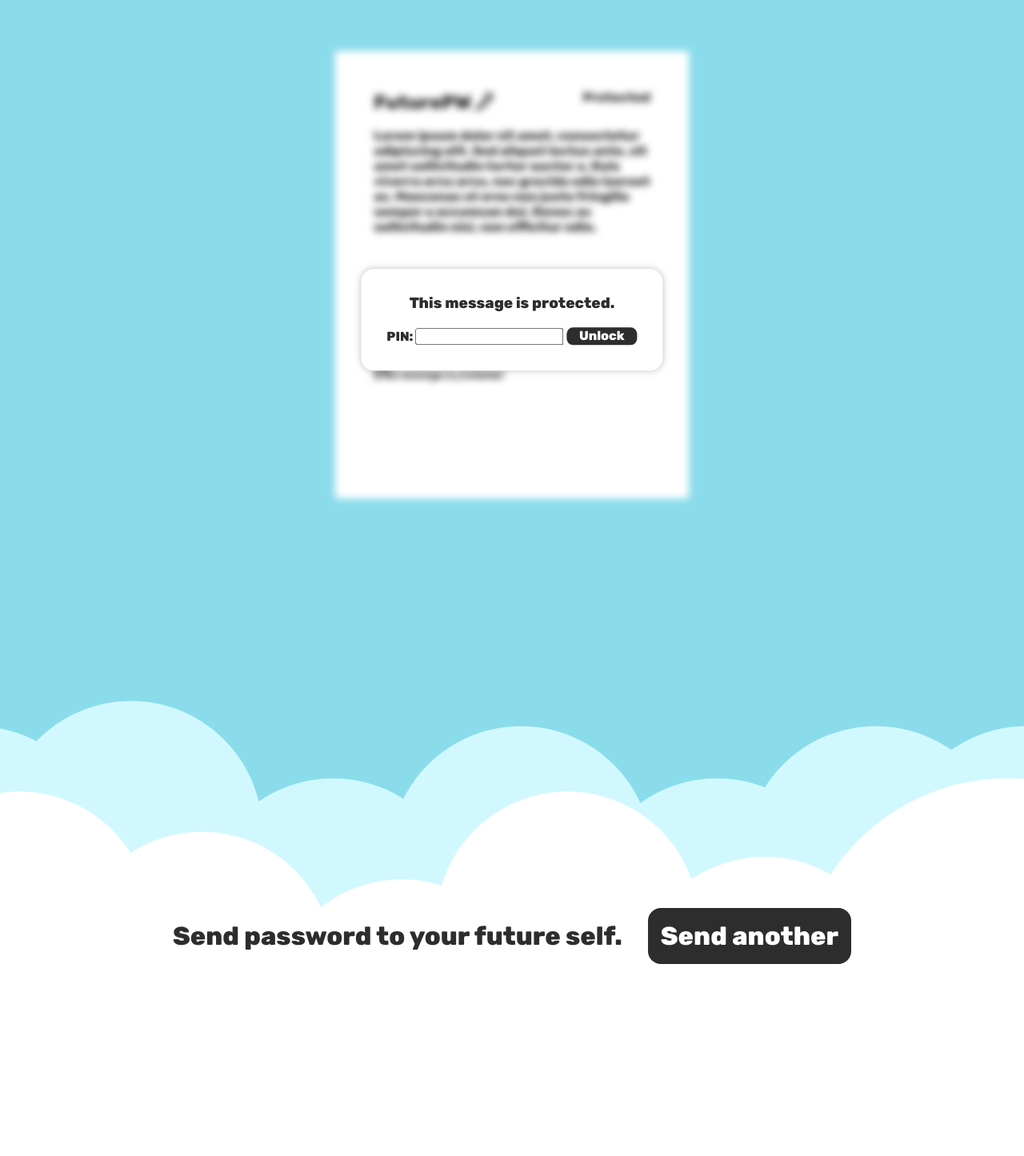
After one commit to lightly-toasted/FuturePW, a Flask app: template templates/secured.html in a window 1280 px wide. The commit adds this page. Shown: the top 1445 px of the page at 80% size. Run offline with Flask 3, Linux system fonts and the light colour scheme; the template is opened without the code that fills it, so the values that code supplies are empty.

Commit message:
feat: add pin protection

```diff
--- a/app.py
+++ b/app.py
@@ -1,5 +1,5 @@
 import os, json, base64, urllib.parse, datetime, hashlib
-from flask import Flask, render_template, request, redirect
+from flask import Flask, render_template, request, redirect, flash, get_flashed_messages
 from dotenv import load_dotenv
 from cryptography.fernet import Fernet
 from hashmoji import hashmoji
@@ -7,23 +7,33 @@ from hashmoji import hashmoji
 load_dotenv()
 
 app = Flask(__name__, static_folder='static', template_folder='templates', static_url_path='/')
-key = os.environ.get('ENCRYPTION_KEY')
+app.config['SECRET_KEY'] = os.environ.get('ENCRYPTION_KEY')
+encryptionKey = os.environ.get('ENCRYPTION_KEY')
 
-if key is None:
+if encryptionKey is None:
     raise ValueError("ENCRYPTION_KEY environment variable is not set")
-
-fernet = Fernet(key)
 
 def getTimestamp():
     dt = datetime.datetime.now(datetime.timezone.utc)
     utc_time = dt.replace(tzinfo=datetime.timezone.utc)
     return utc_time.timestamp()
 
-def encrypt(data):
+def generateFernetKey(input):
+    hash_object = hashlib.sha256(input.encode('utf-8'))
+    key = hash_object.digest()[:32]
+    return base64.urlsafe_b64encode(key)
+
+def encrypt(data, key=None):
+    if key is None:
+        key = encryptionKey
+    fernet = Fernet(key)
     encrypted_bytes = fernet.encrypt(json.dumps(data).encode())
     return base64.urlsafe_b64encode(encrypted_bytes).decode('utf-8')
 
-def decrypt(data):
+def decrypt(data, key=None):
+    if key is None:
+        key = encryptionKey
+    fernet = Fernet(key)
     encrypted_bytes = base64.urlsafe_b64decode(data)
     return json.loads(fernet.decrypt(encrypted_bytes).decode())
 
@@ -42,11 +52,17 @@ def index():
             timeUnit = 'days'
         timeDelta = datetime.timedelta(**{timeUnit: timeNumber})
 
-        encrypted = encrypt({
+        data = {
             "content": content,
             "createdAt": currentTimestamp,
             "duration": timeDelta.total_seconds(),
-        })
+        }
+
+        if 'pin' in request.form:
+            data['content'] = encrypt(content, generateFernetKey(request.form['pin']))
+            data['secured'] = True
+
+        encrypted = encrypt(data)
 
         return redirect(f'/unlock?data={encrypted}', 303)
     return render_template(
@@ -55,13 +71,22 @@ def index():
         today=datetime.datetime.now(datetime.timezone.utc).strftime("%b %d, %Y"),
     )
 
-@app.route('/unlock')
+@app.route('/unlock', methods=['GET', 'POST'])
 def decrypt_route():
     encrypted = request.args.get('data')
     try:
         data = decrypt(encrypted)
     except:
         return "Error: invalid data", 400
+    if data.get('secured', False):
+        if request.method == 'POST' and 'pin' in request.form:
+            try:
+                data['content'] = decrypt(data['content'], generateFernetKey(request.form['pin']))
+                data.pop('secured', None)
+            except:
+                flash("Invalid PIN")
+        if 'secured' in data:
+            return render_template('secured.html')
     unlockAt = data['createdAt'] + data['duration']
     currentTimestamp = getTimestamp()
     if currentTimestamp < unlockAt:
--- a/static/form.css
+++ b/static/form.css
@@ -37,6 +37,7 @@
     resize: none;
     overflow-wrap: break-word;
     white-space: normal;
+    overflow-y: auto;
 }
 
 #timeNumber, #timeUnit {
@@ -91,7 +92,11 @@
     font-size: 1.5em;
     padding: 0.5em 2em;
     border-radius: 0.5em;
-    margin: 0.5em 0;
+    margin: 4px 0;
+}
+
+#pin {
+    cursor: pointer;
 }
 
 #durationSwitch {
@@ -102,6 +107,10 @@
     color: var(--text-color);
     padding: 0;
     text-decoration: underline;
+}
+
+#durationSwitchText {
+    font-size: 1rem;
 }
 
 #recent {
--- /dev/null
+++ b/static/secured.css
@@ -0,0 +1,37 @@
+
+h3 {
+    margin: 0;
+    margin-bottom: 1em;
+}
+
+#paper {
+    filter: blur(5px);
+}
+
+#pin-container {
+    position: absolute;
+    top: 50%;
+    left: 50%;
+    transform: translate(-50%, -50%);
+    text-align: center;
+    z-index: 1;
+    background-color: white;
+    box-shadow: 0 0 10px rgba(0,0,0,0.25);
+    padding: 2em;
+    border-radius: 1em;
+}
+
+#unlock {
+    background-color: var(--text-color);
+    color: white;
+    border: none;
+    padding: 0.1em 1em;
+    border-radius: 0.5em;
+    font: inherit;
+    cursor: pointer;
+}
+
+#error {
+    color: crimson;
+
+}
--- a/templates/decrypt.html
+++ b/templates/decrypt.html
@@ -5,7 +5,6 @@
 {% endblock %}
 
 {% block content %}
-<form method="post">
 <div id="paper" style="margin-top: 64px;">
     <h1 style="font-size: 24px; display: inline; vertical-align: middle;">FuturePW</h1>
     <img src="{{ url_for('static', filename='icon.svg') }}" alt="FuturePW" width="32" height="32" style="vertical-align: middle; color: var(--text-color); margin-left: -0.25em;">
@@ -17,7 +16,6 @@
 
     <p style="font-family: 'Alex Brush', cursive; font-size: 1.2em;">You - on {{ createdAt }}</p>
 </div>
-</form>
 
 <div id="send-another">
     <span>Send password to your future self.</span>
--- /dev/null
+++ b/templates/secured.html
@@ -0,0 +1,38 @@
+{% extends 'base.html' %}
+
+{% block head %}
+<link rel="stylesheet" href="{{ url_for('static', filename='form.css') }}">
+<link rel="stylesheet" href="{{ url_for('static', filename='secured.css') }}">
+{% endblock %}
+
+{% block content %}
+<form method="post">
+    <div id="paper" style="margin-top: 64px;">
+        <h1 style="font-size: 24px; display: inline; vertical-align: middle;">FuturePW</h1>
+        <img src="{{ url_for('static', filename='icon.svg') }}" alt="FuturePW" width="32" height="32" style="vertical-align: middle; color: var(--text-color); margin-left: -0.25em;">
+        <span style="float: right;">Protected</span>
+
+        <p id="message">
+            Lorem ipsum dolor sit amet, consectetur adipiscing elit. Sed aliquet lectus ante, sit amet sollicitudin tortor auctor a. Duis viverra arcu arcu, nec gravida odio laoreet ac. Maecenas ut eros non justo fringilla semper a accumsan dui. Donec ac sollicitudin nisi, non efficitur odio.
+        </p>
+
+        <p style="font-family: 'Alex Brush', cursive; font-size: 1.2em;">This message is protected.</p>
+    </div>
+    <div id="pin-container">
+        <h3>This message is protected.</h3>
+        <label for="pin">PIN: </label>
+        <input type="password" name="pin" id="pin" required>
+        <input id="unlock" type="submit" value="Unlock"><br>
+        {%with messages = get_flashed_messages()%}
+        {%if messages %}
+            <br><span id="error">{{ messages[0] }}</span>
+        {%endif%}
+        {%endwith%}
+    </div>
+</form>
+
+<div id="send-another">
+    <span>Send password to your future self.</span>
+    <a href="/">Send another</a>
+</div>
+{% endblock %}
```
Also changed, not shown: static/form.js (+7 -2 lines), templates/index.html (+9 -3 lines). Lines whose indentation alone changed are shown as unchanged.
